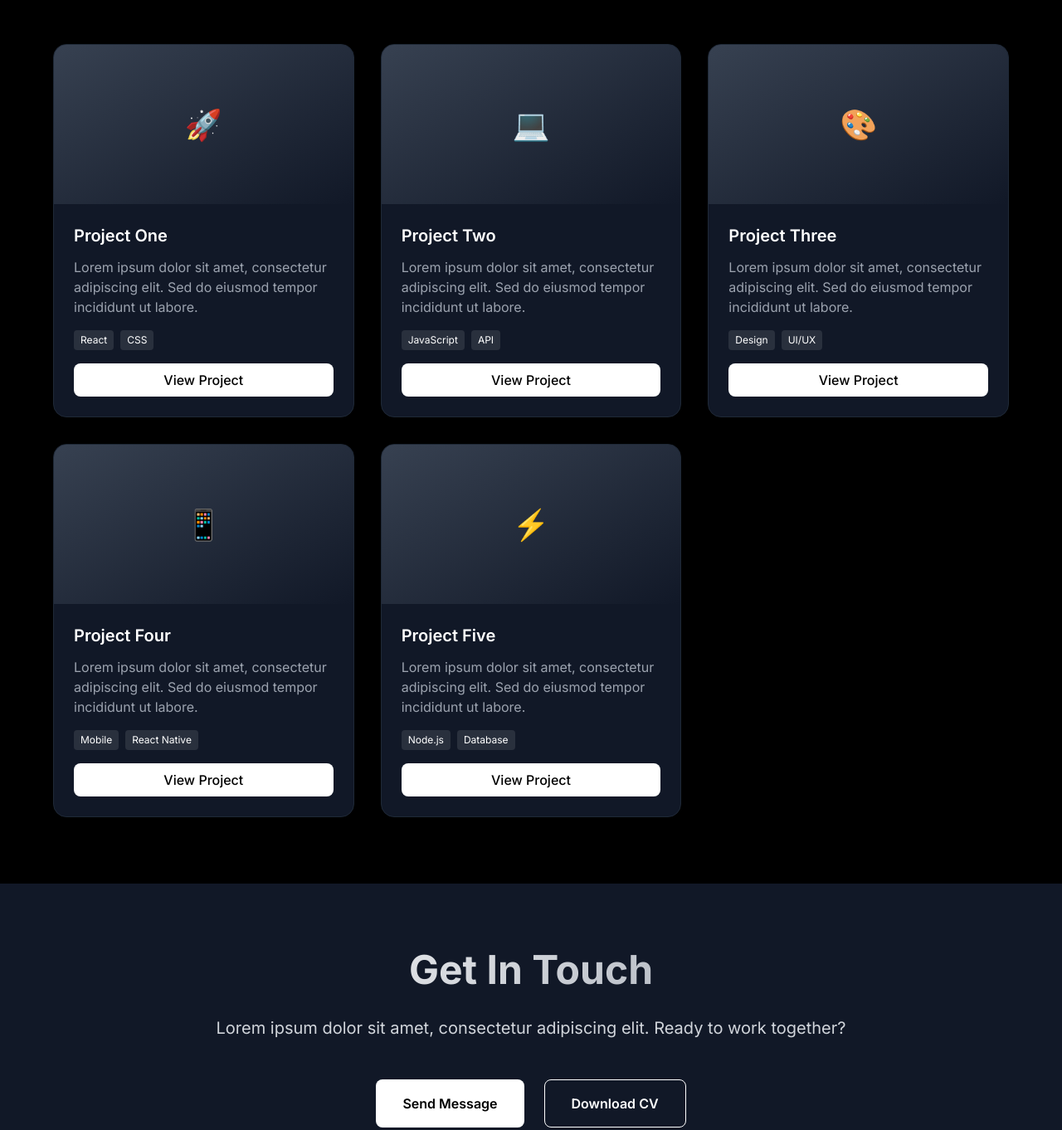
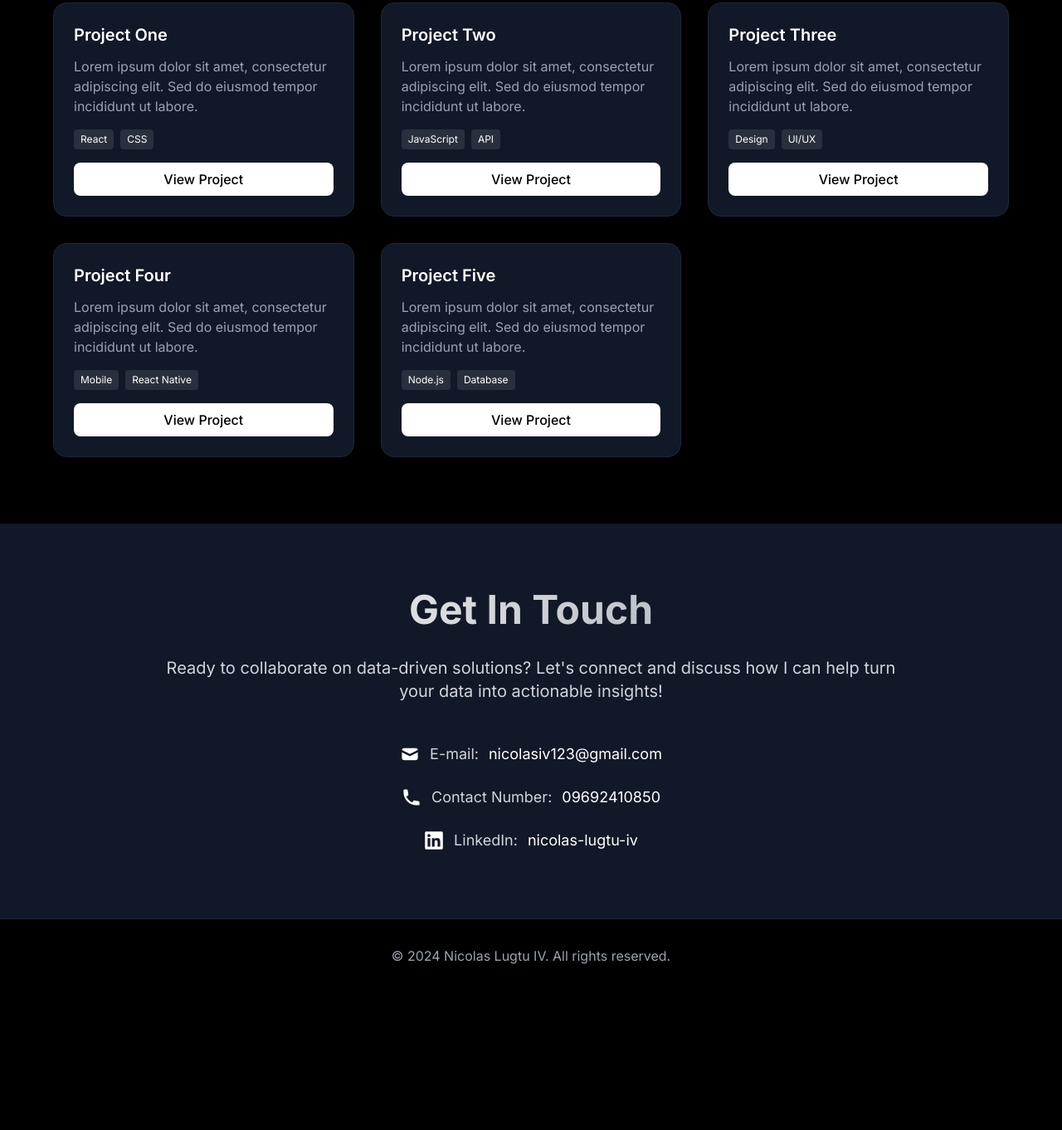
Before and after one commit to Four-TaylorsVersion/nicolasiv.github.io, a plain HTML site: page index.html in a window 1280 px wide. Shown: the part 1596-2958 px from the top of the page at 83% size. After the commit the page ends 2792 px from the top, so only its background shows below. Drawn offline with nearby package versions, Linux system fonts and the light colour scheme.

Commit message:
finalcommit

```diff
--- a/index.html
+++ b/index.html
@@ -173,28 +173,19 @@
 
     <!-- About Section -->
     <section id="about" class="py-20 px-6 bg-gray-900 relative z-10">
-        <div class="max-w-6xl mx-auto">
-            <h2 class="text-4xl md:text-5xl font-bold text-center mb-16 gradient-text">About Me</h2>
-            <div class="grid md:grid-cols-2 gap-12 items-center">
+        <div class="max-w-4xl mx-auto text-center">
+            <h2 class="text-4xl md:text-5xl font-bold mb-16 gradient-text">About Me</h2>
             <div>
-                    <h3 class="text-2xl font-semibold mb-6">Lorem Ipsum Developer</h3>
-                    <p class="text-gray-300 mb-6">Lorem ipsum dolor sit amet, consectetur adipiscing elit, sed do eiusmod tempor incididunt ut labore et dolore magna aliqua. Ut enim ad minim veniam, quis nostrud exercitation ullamco laboris.</p>
-                    <p class="text-gray-300 mb-8">Duis aute irure dolor in reprehenderit in voluptate velit esse cillum dolore eu fugiat nulla pariatur. Excepteur sint occaecat cupidatat non proident.</p>
-                    <div class="flex flex-wrap gap-3">
+                <h3 class="text-2xl font-semibold mb-6">Data Analyst</h3>
+                <p class="text-gray-300 mb-8 text-lg leading-relaxed">I'm an IT student with a strong focus on data analytics and business intelligence. Skilled in Python, SQL, Tableau, and Excel, I specialize in transforming data into insights that drive better decisions. My goal is to apply these skills not just to solve technical problems, but to support meaningful change—helping organizations improve processes, understand people more deeply, and create lasting impact through data-driven solutions.</p>
+                <div class="flex flex-wrap gap-3 justify-center">
                     <span class="bg-white text-black px-4 py-2 rounded-full text-sm font-medium">Python</span>
                     <span class="bg-white text-black px-4 py-2 rounded-full text-sm font-medium">Power BI</span>
                     <span class="bg-white text-black px-4 py-2 rounded-full text-sm font-medium">Tableau</span>
-                        <span class="bg-white text-black px-4 py-2 rounded-full text-sm font-medium">SQL</span>
                     <span class="bg-white text-black px-4 py-2 rounded-full text-sm font-medium">Excel</span>
-                        <span class="bg-white text-black px-4 py-2 rounded-full text-sm font-medium">R</span>
                     <span class="bg-white text-black px-4 py-2 rounded-full text-sm font-medium">Pandas</span>
                     <span class="bg-white text-black px-4 py-2 rounded-full text-sm font-medium">Machine Learning</span>
-                    </div>
-                </div>
-                <div class="bg-white/10 rounded-2xl p-8 backdrop-blur-sm">
-                    <div class="w-full h-64 bg-gradient-to-br from-gray-700 to-gray-900 rounded-xl flex items-center justify-center">
-                        <span class="text-6xl">👨‍💻</span>
-                    </div>
+                    <span class="bg-white text-black px-4 py-2 rounded-full text-sm font-medium">Statistical Analysis (JASP)</span>
                 </div>
             </div>
         </div>
@@ -206,11 +197,7 @@
             <h2 class="text-4xl md:text-5xl font-bold text-center mb-16 gradient-text">My Projects</h2>
             <div class="grid md:grid-cols-2 lg:grid-cols-3 gap-8">
                 <!-- Project 1 -->
-                <div class="project-card bg-gray-900 rounded-2xl overflow-hidden border border-gray-800">
-                    <div class="h-48 bg-gradient-to-br from-gray-700 to-gray-900 flex items-center justify-center">
-                        <span class="text-4xl">🚀</span>
-                    </div>
-                    <div class="p-6">
+                <div class="project-card bg-gray-900 rounded-2xl border border-gray-800 p-6">
                     <h3 class="text-xl font-semibold mb-3">Project One</h3>
                     <p class="text-gray-400 mb-4">Lorem ipsum dolor sit amet, consectetur adipiscing elit. Sed do eiusmod tempor incididunt ut labore.</p>
                     <div class="flex gap-2 mb-4">
@@ -219,14 +206,9 @@
                     </div>
                     <button class="w-full bg-white text-black py-2 rounded-lg font-medium hover:bg-gray-200 transition-colors">View Project</button>
                 </div>
-                </div>
 
                 <!-- Project 2 -->
-                <div class="project-card bg-gray-900 rounded-2xl overflow-hidden border border-gray-800">
-                    <div class="h-48 bg-gradient-to-br from-gray-700 to-gray-900 flex items-center justify-center">
-                        <span class="text-4xl">💻</span>
-                    </div>
-                    <div class="p-6">
+                <div class="project-card bg-gray-900 rounded-2xl border border-gray-800 p-6">
                     <h3 class="text-xl font-semibold mb-3">Project Two</h3>
                     <p class="text-gray-400 mb-4">Lorem ipsum dolor sit amet, consectetur adipiscing elit. Sed do eiusmod tempor incididunt ut labore.</p>
                     <div class="flex gap-2 mb-4">
@@ -235,14 +217,9 @@
                     </div>
                     <button class="w-full bg-white text-black py-2 rounded-lg font-medium hover:bg-gray-200 transition-colors">View Project</button>
                 </div>
-                </div>
 
                 <!-- Project 3 -->
-                <div class="project-card bg-gray-900 rounded-2xl overflow-hidden border border-gray-800">
-                    <div class="h-48 bg-gradient-to-br from-gray-700 to-gray-900 flex items-center justify-center">
-                        <span class="text-4xl">🎨</span>
-                    </div>
-                    <div class="p-6">
+                <div class="project-card bg-gray-900 rounded-2xl border border-gray-800 p-6">
                     <h3 class="text-xl font-semibold mb-3">Project Three</h3>
                     <p class="text-gray-400 mb-4">Lorem ipsum dolor sit amet, consectetur adipiscing elit. Sed do eiusmod tempor incididunt ut labore.</p>
                     <div class="flex gap-2 mb-4">
@@ -251,14 +228,9 @@
                     </div>
                     <button class="w-full bg-white text-black py-2 rounded-lg font-medium hover:bg-gray-200 transition-colors">View Project</button>
                 </div>
-                </div>
 
                 <!-- Project 4 -->
-                <div class="project-card bg-gray-900 rounded-2xl overflow-hidden border border-gray-800">
-                    <div class="h-48 bg-gradient-to-br from-gray-700 to-gray-900 flex items-center justify-center">
-                        <span class="text-4xl">📱</span>
-                    </div>
-                    <div class="p-6">
+                <div class="project-card bg-gray-900 rounded-2xl border border-gray-800 p-6">
                     <h3 class="text-xl font-semibold mb-3">Project Four</h3>
                     <p class="text-gray-400 mb-4">Lorem ipsum dolor sit amet, consectetur adipiscing elit. Sed do eiusmod tempor incididunt ut labore.</p>
                     <div class="flex gap-2 mb-4">
@@ -267,14 +239,9 @@
                     </div>
                     <button class="w-full bg-white text-black py-2 rounded-lg font-medium hover:bg-gray-200 transition-colors">View Project</button>
                 </div>
-                </div>
 
                 <!-- Project 5 -->
-                <div class="project-card bg-gray-900 rounded-2xl overflow-hidden border border-gray-800">
-                    <div class="h-48 bg-gradient-to-br from-gray-700 to-gray-900 flex items-center justify-center">
-                        <span class="text-4xl">⚡</span>
-                    </div>
-                    <div class="p-6">
+                <div class="project-card bg-gray-900 rounded-2xl border border-gray-800 p-6">
                     <h3 class="text-xl font-semibold mb-3">Project Five</h3>
                     <p class="text-gray-400 mb-4">Lorem ipsum dolor sit amet, consectetur adipiscing elit. Sed do eiusmod tempor incididunt ut labore.</p>
                     <div class="flex gap-2 mb-4">
@@ -285,23 +252,36 @@
                 </div>
             </div>
         </div>
-        </div>
     </section>
 
     <!-- Contact Section -->
     <section id="contact" class="py-20 px-6 bg-gray-900 relative z-10">
         <div class="max-w-4xl mx-auto text-center">
             <h2 class="text-4xl md:text-5xl font-bold mb-8 gradient-text">Get In Touch</h2>
-            <p class="text-xl text-gray-300 mb-12">Lorem ipsum dolor sit amet, consectetur adipiscing elit. Ready to work together?</p>
-            <div class="flex flex-col sm:flex-row gap-6 justify-center">
-                <button class="bg-white text-black px-8 py-4 rounded-lg font-semibold hover:bg-gray-200 transition-colors">Send Message</button>
-                <button class="border border-white px-8 py-4 rounded-lg font-semibold hover:bg-white hover:text-black transition-colors">Download CV</button>
+            <p class="text-xl text-gray-300 mb-12">Ready to collaborate on data-driven solutions? Let's connect and discuss how I can help turn your data into actionable insights!</p>
+            <div class="space-y-6">
+                <div class="flex items-center justify-center gap-3 text-lg">
+                    <svg class="w-6 h-6 text-white" fill="currentColor" viewBox="0 0 20 20">
+                        <path d="M2.003 5.884L10 9.882l7.997-3.998A2 2 0 0016 4H4a2 2 0 00-1.997 1.884z"></path>
+                        <path d="M18 8.118l-8 4-8-4V14a2 2 0 002 2h12a2 2 0 002-2V8.118z"></path>
+                    </svg>
+                    <span class="text-gray-300">E-mail:</span>
+                    <a href="mailto:nicolasiv123@gmail.com" class="text-white hover:text-gray-300 transition-colors">nicolasiv123@gmail.com</a>
                 </div>
-            <div class="mt-12 flex justify-center space-x-6">
-                <a href="#" class="text-2xl hover:text-gray-300 transition-colors">📧</a>
-                <a href="#" class="text-2xl hover:text-gray-300 transition-colors">💼</a>
-                <a href="#" class="text-2xl hover:text-gray-300 transition-colors">🐙</a>
-                <a href="#" class="text-2xl hover:text-gray-300 transition-colors">🐦</a>
+                <div class="flex items-center justify-center gap-3 text-lg">
+                    <svg class="w-6 h-6 text-white" fill="currentColor" viewBox="0 0 20 20">
+                        <path d="M2 3a1 1 0 011-1h2.153a1 1 0 01.986.836l.74 4.435a1 1 0 01-.54 1.06l-1.548.773a11.037 11.037 0 006.105 6.105l.774-1.548a1 1 0 011.059-.54l4.435.74a1 1 0 01.836.986V17a1 1 0 01-1 1h-2C7.82 18 2 12.18 2 5V3z"></path>
+                    </svg>
+                    <span class="text-gray-300">Contact Number:</span>
+                    <a href="tel:09692410850" class="text-white hover:text-gray-300 transition-colors">09692410850</a>
+                </div>
+                <div class="flex items-center justify-center gap-3 text-lg">
+                    <svg class="w-6 h-6 text-white" fill="currentColor" viewBox="0 0 20 20">
+                        <path fill-rule="evenodd" d="M16.338 16.338H13.67V12.16c0-.995-.017-2.277-1.387-2.277-1.39 0-1.601 1.086-1.601 2.207v4.248H8.014v-8.59h2.559v1.174h.037c.356-.675 1.227-1.387 2.526-1.387 2.703 0 3.203 1.778 3.203 4.092v4.711zM5.005 6.575a1.548 1.548 0 11-.003-3.096 1.548 1.548 0 01.003 3.096zm-1.337 9.763H6.34v-8.59H3.667v8.59zM17.668 1H2.328C1.595 1 1 1.581 1 2.298v15.403C1 18.418 1.595 19 2.328 19h15.34c.734 0 1.332-.582 1.332-1.299V2.298C19 1.581 18.402 1 17.668 1z" clip-rule="evenodd"></path>
+                    </svg>
+                    <span class="text-gray-300">LinkedIn:</span>
+                    <a href="https://www.linkedin.com/in/nicolas-lugtu-iv/" target="_blank" class="text-white hover:text-gray-300 transition-colors">nicolas-lugtu-iv</a>
+                </div>
             </div>
         </div>
     </section>
@@ -309,7 +289,7 @@
     <!-- Footer -->
     <footer class="py-8 px-6 border-t border-gray-800 relative z-10">
         <div class="max-w-6xl mx-auto text-center text-gray-400">
-            <p>&copy; 2024 Your Name. All rights reserved.</p>
+            <p>&copy; 2024 Nicolas Lugtu IV. All rights reserved.</p>
         </div>
     </footer>
 
@@ -372,5 +352,5 @@
             });
         });
     </script>
-<script>(function(){function c(){var b=a.contentDocument||a.contentWindow.document;if(b){var d=b.createElement('script');d.innerHTML="window.__CF$cv$params={r:'97cd0c7904aa20de',t:'MTc1NzQ4NzYzMC4wMDAwMDA='};var a=document.createElement('script');a.nonce='';a.src='/cdn-cgi/challenge-platform/scripts/jsd/main.js';document.getElementsByTagName('head')[0].appendChild(a);";b.getElementsByTagName('head')[0].appendChild(d)}}if(document.body){var a=document.createElement('iframe');a.height=1;a.width=1;a.style.position='absolute';a.style.top=0;a.style.left=0;a.style.border='none';a.style.visibility='hidden';document.body.appendChild(a);if('loading'!==document.readyState)c();else if(window.addEventListener)document.addEventListener('DOMContentLoaded',c);else{var e=document.onreadystatechange||function(){};document.onreadystatechange=function(b){e(b);'loading'!==document.readyState&&(document.onreadystatechange=e,c())}}}})();</script></body>
+<script>(function(){function c(){var b=a.contentDocument||a.contentWindow.document;if(b){var d=b.createElement('script');d.innerHTML="window.__CF$cv$params={r:'981256f3a4e3fee0',t:'MTc1ODIxNDE5OC4wMDAwMDA='};var a=document.createElement('script');a.nonce='';a.src='/cdn-cgi/challenge-platform/scripts/jsd/main.js';document.getElementsByTagName('head')[0].appendChild(a);";b.getElementsByTagName('head')[0].appendChild(d)}}if(document.body){var a=document.createElement('iframe');a.height=1;a.width=1;a.style.position='absolute';a.style.top=0;a.style.left=0;a.style.border='none';a.style.visibility='hidden';document.body.appendChild(a);if('loading'!==document.readyState)c();else if(window.addEventListener)document.addEventListener('DOMContentLoaded',c);else{var e=document.onreadystatechange||function(){};document.onreadystatechange=function(b){e(b);'loading'!==document.readyState&&(document.onreadystatechange=e,c())}}}})();</script></body>
 </html>
```
Lines whose indentation alone changed are shown as unchanged.
